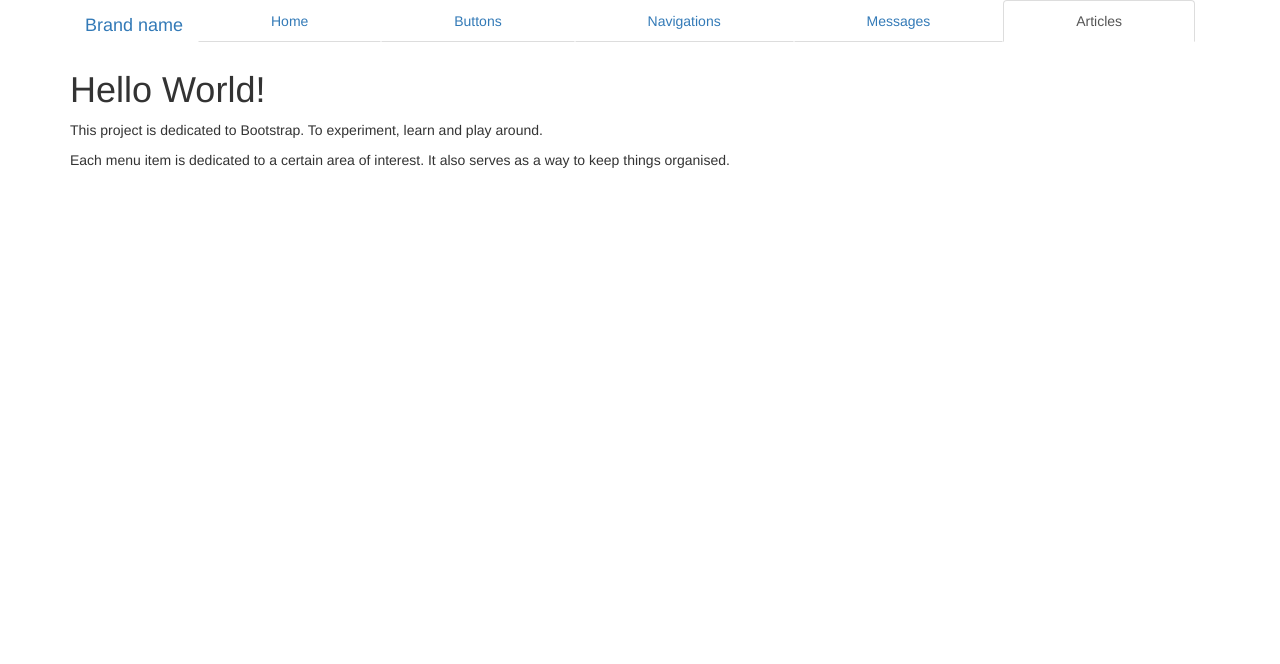
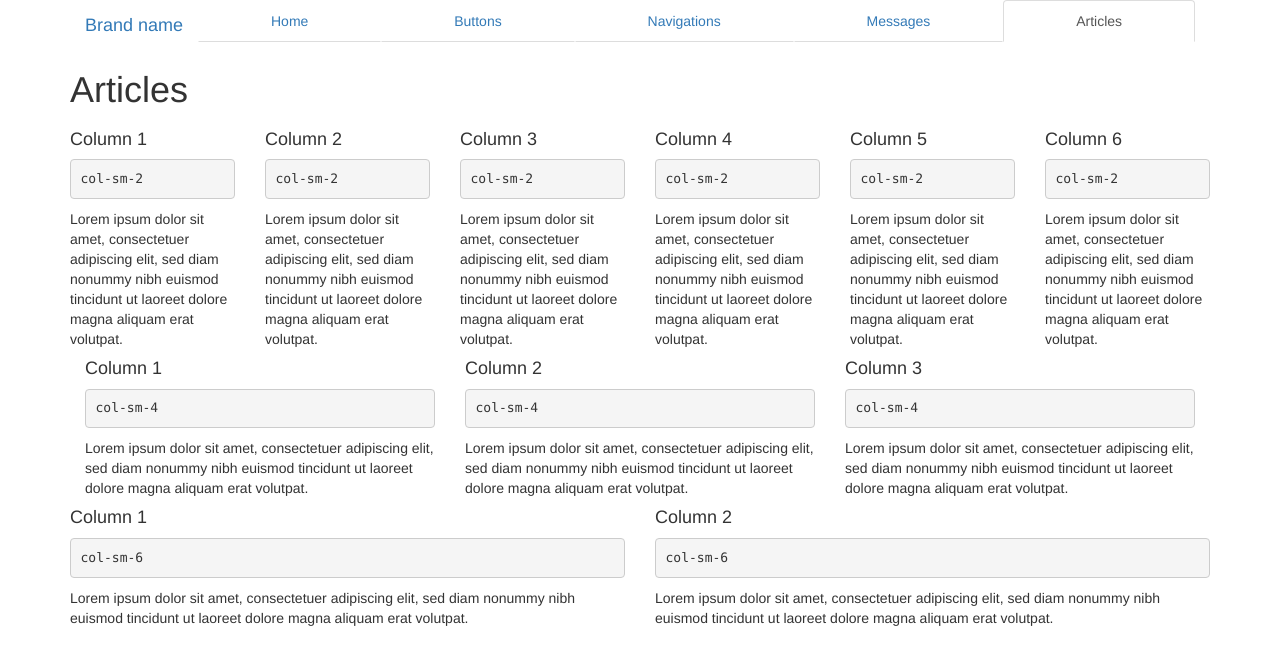
Before and after one commit to Riisko/boostrap, a plain HTML site: page articles.html in a window 1280 px wide. Drawn offline with nearby package versions, Linux system fonts and the light colour scheme.

Commit message:
Articles

```diff
--- a/articles.html
+++ b/articles.html
@@ -33,13 +33,46 @@
     </ul>
     </div>
 </nav>
-<section class="container">
-    <article>
-        <h1>Hello World!</h1>
-        <p>This project is dedicated to Bootstrap. To experiment, learn and play around.</p>
-        <p>Each menu item is dedicated to a certain area of interest. It also serves
-        as a way to keep things organised.</p>
-    </article>
-</section>
+<div class="container">
+    <h1>Articles</h1>
+    <section class="row">
+        <div class="col-sm-2"><h4>Column 1</h4><pre>col-sm-2</pre>Lorem ipsum dolor sit amet, consectetuer adipiscing elit,
+            sed diam nonummy nibh euismod tincidunt ut laoreet dolore
+            magna aliquam erat volutpat. </div>
+        <div class="col-sm-2"><h4>Column 2</h4><pre>col-sm-2</pre>Lorem ipsum dolor sit amet, consectetuer adipiscing elit,
+            sed diam nonummy nibh euismod tincidunt ut laoreet dolore
+            magna aliquam erat volutpat. </div>
+        <div class="col-sm-2"><h4>Column 3</h4><pre>col-sm-2</pre>Lorem ipsum dolor sit amet, consectetuer adipiscing elit,
+            sed diam nonummy nibh euismod tincidunt ut laoreet dolore
+            magna aliquam erat volutpat. </div>
+        <div class="col-sm-2"><h4>Column 4</h4><pre>col-sm-2</pre>Lorem ipsum dolor sit amet, consectetuer adipiscing elit,
+            sed diam nonummy nibh euismod tincidunt ut laoreet dolore
+            magna aliquam erat volutpat. </div>
+        <div class="col-sm-2"><h4>Column 5</h4><pre>col-sm-2</pre>Lorem ipsum dolor sit amet, consectetuer adipiscing elit,
+            sed diam nonummy nibh euismod tincidunt ut laoreet dolore
+            magna aliquam erat volutpat. </div>
+        <div class="col-sm-2"><h4>Column 6</h4><pre>col-sm-2</pre>Lorem ipsum dolor sit amet, consectetuer adipiscing elit,
+            sed diam nonummy nibh euismod tincidunt ut laoreet dolore
+            magna aliquam erat volutpat. </div>
+    </section>
+    <section class="row"></section>
+        <div class="col-sm-4"><h4>Column 1</h4><pre>col-sm-4</pre>Lorem ipsum dolor sit amet, consectetuer adipiscing elit,
+            sed diam nonummy nibh euismod tincidunt ut laoreet dolore
+            magna aliquam erat volutpat. </div>
+        <div class="col-sm-4"><h4>Column 2</h4><pre>col-sm-4</pre>Lorem ipsum dolor sit amet, consectetuer adipiscing elit,
+            sed diam nonummy nibh euismod tincidunt ut laoreet dolore
+            magna aliquam erat volutpat. </div>
+        <div class="col-sm-4"><h4>Column 3</h4><pre>col-sm-4</pre>Lorem ipsum dolor sit amet, consectetuer adipiscing elit,
+            sed diam nonummy nibh euismod tincidunt ut laoreet dolore
+            magna aliquam erat volutpat. </div>
+    <section class="row">
+        <div class="col-sm-6"><h4>Column 1</h4><pre>col-sm-6</pre>Lorem ipsum dolor sit amet, consectetuer adipiscing elit,
+            sed diam nonummy nibh euismod tincidunt ut laoreet dolore
+            magna aliquam erat volutpat.</div>
+        <div class="col-sm-6"><h4>Column 2</h4><pre>col-sm-6</pre>Lorem ipsum dolor sit amet, consectetuer adipiscing elit,
+            sed diam nonummy nibh euismod tincidunt ut laoreet dolore
+            magna aliquam erat volutpat.</div>
+    </section>
+</div>
     </body>
 </html>
```
Also changed, not shown: messages.html (+41 -0 lines).
